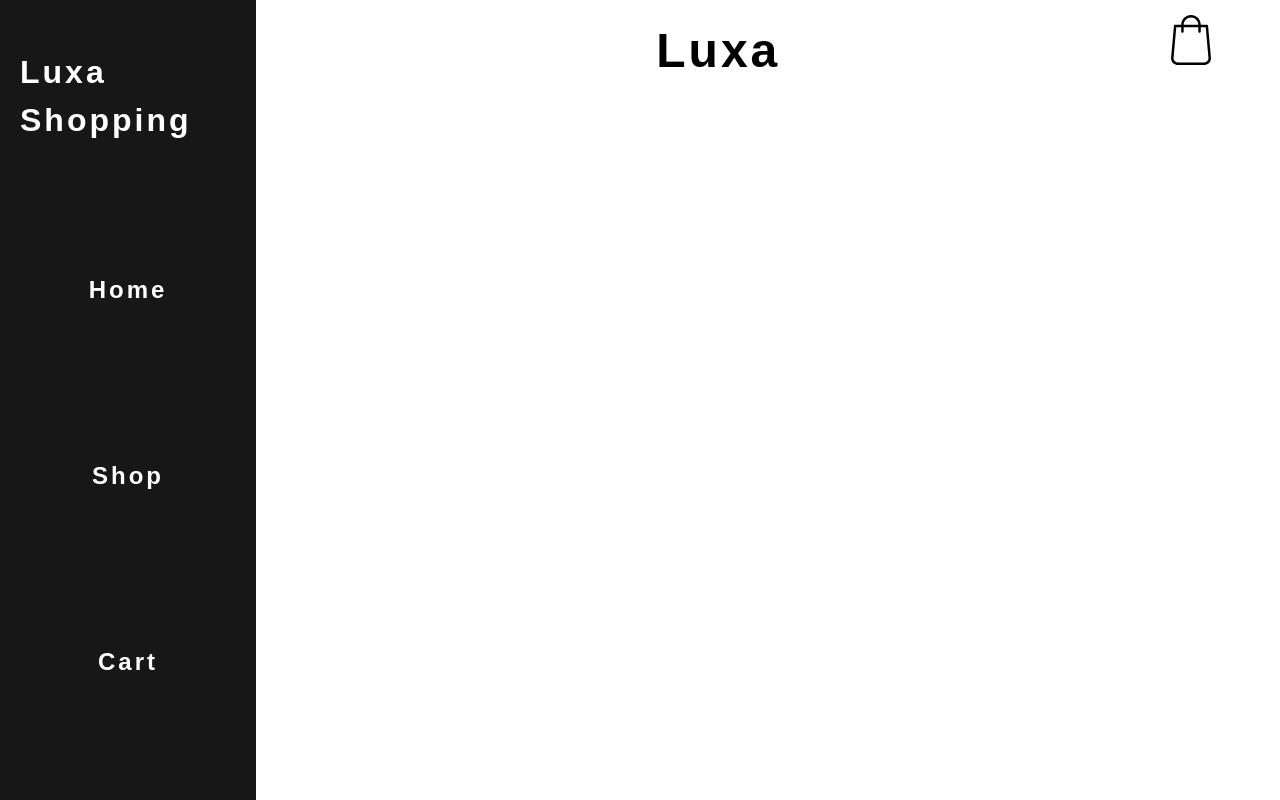
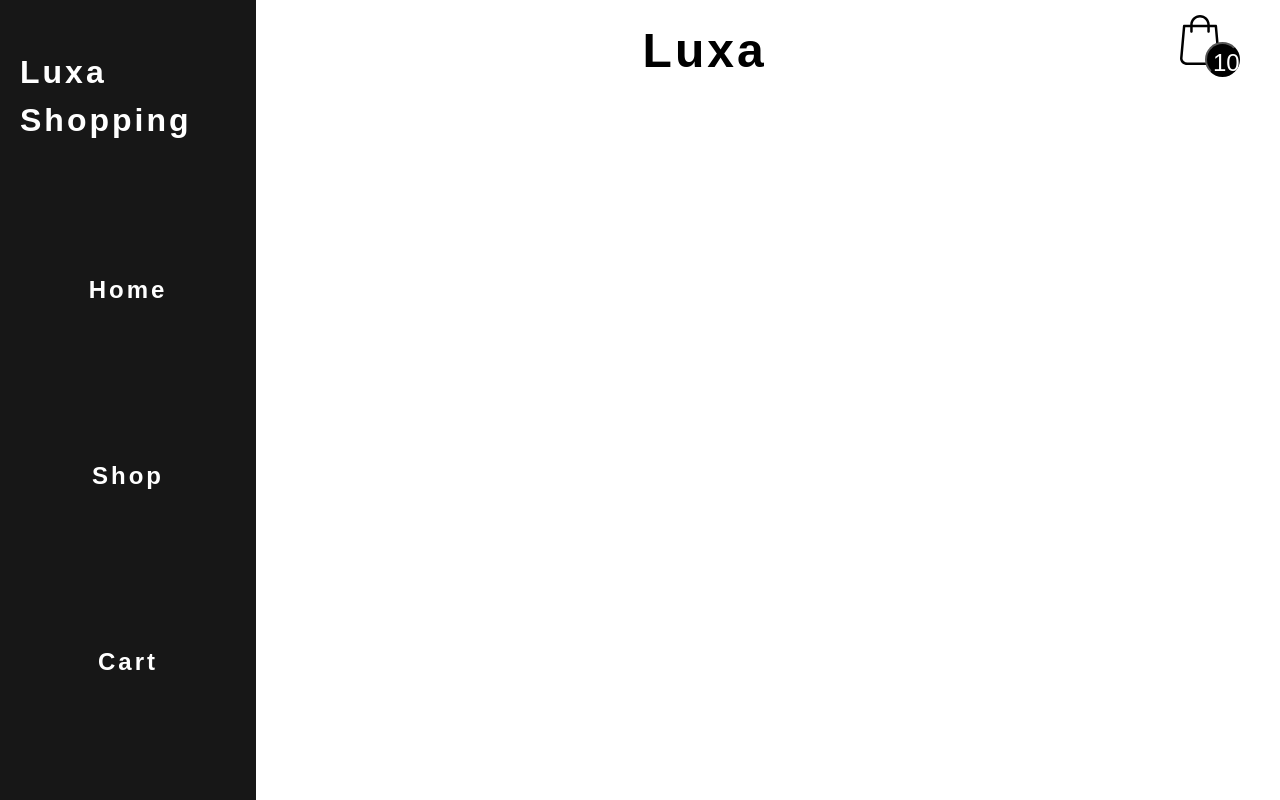
Before and after one commit to LAKSHYA201/Shopping-Cart, a React (Vite) app in the folder Shopping-Cart/: page / in a window 1280 px wide. Built offline with nearby package versions, Linux system fonts and the light colour scheme; a web font is replaced by a local one.

Commit message:
add:itemCounter in nav

```diff
--- a/Shopping-Cart/src/App.css
+++ b/Shopping-Cart/src/App.css
@@ -30,12 +30,35 @@
 }
 .mainHeading {
   display: grid;
-  grid-template-columns: 9fr 1fr;
+  grid-template-columns: 20fr 2fr 0.4fr;
   padding: 15px;
   justify-content: space-between;
   font-family: "New Amsterdam", sans-serif;
   letter-spacing: 3px;
   font-size: x-large;
+}
+.cartIconHolder {
+  display: flex;
+  justify-content: end;
+}
+.itemsCountHolder {
+  display: flex;
+  align-items: end;
+  margin-right: 40px;
+  padding-bottom: 10px;
+}
+.itemsCount {
+  border-radius: 50%;
+  background-color: black;
+  color: white;
+  height: 35px;
+  width: 35px;
+  position: absolute;
+  right: 40px;
+}
+.itemsCount:hover {
+  background-color: rgb(159, 159, 20);
+  cursor: pointer;
 }
 .companyName {
   display: flex;
--- a/Shopping-Cart/src/components/nav.jsx
+++ b/Shopping-Cart/src/components/nav.jsx
@@ -15,7 +15,7 @@ export default function Nav() {
             Luxa
           </h1>
         </div>
-        <div>
+        <div className="cartIconHolder">
           <img
             src={bag}
             className="bag"
@@ -24,6 +24,16 @@ export default function Nav() {
             }}
           ></img>
         </div>
+        <div className="itemsCountHolder">
+          <button
+            className="itemsCount"
+            onClick={() => {
+              navigate("/cart");
+            }}
+          >
+            100
+          </button>
+        </div>
       </div>
     </>
   );
```
